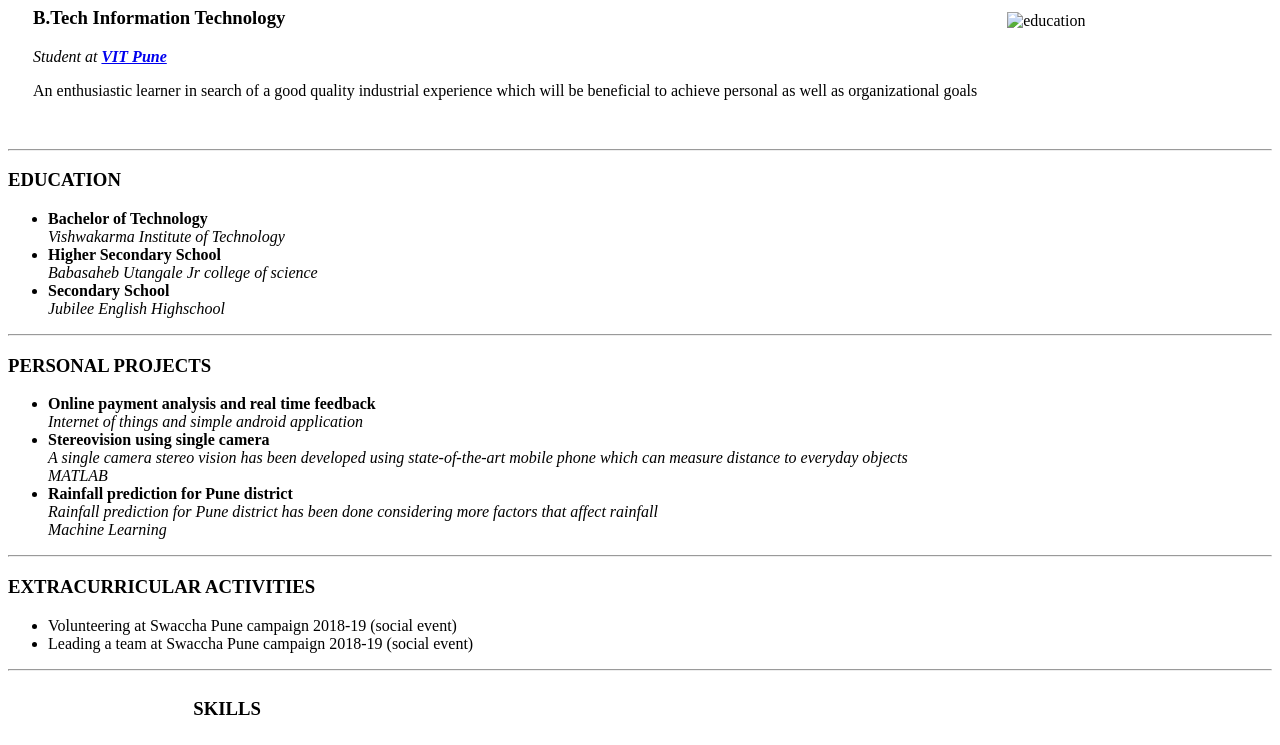
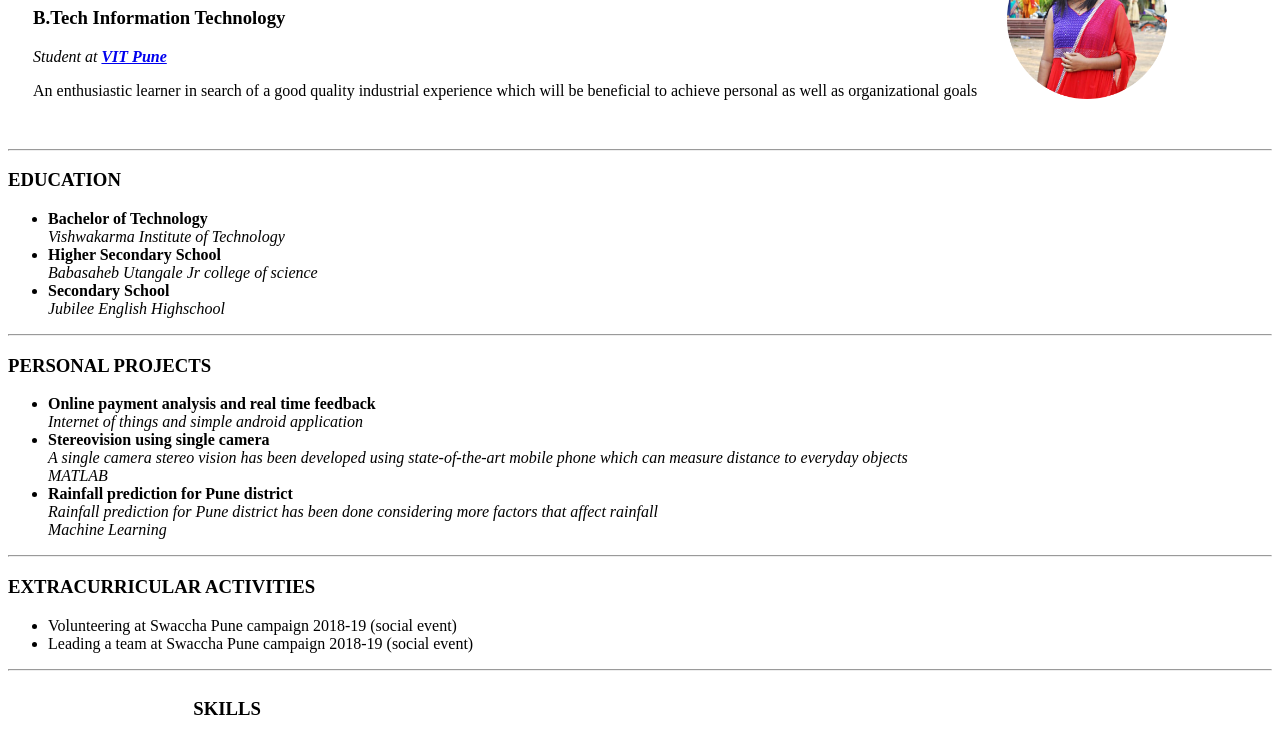
Before and after one commit to Dhanashree-Kachhawaha/cv, a plain HTML site: page index.html in a window 1280 px wide. Shown: the part 114-859 px from the top of the page. Drawn offline with Linux system fonts and the light colour scheme.

Commit message:
initial file

```diff
--- a/index.html
+++ b/index.html
@@ -29,7 +29,7 @@
                 <p> <em>Student at <strong><a href="http://www.vit.edu/">VIT Pune</a> </strong></em></p>
                 <p>
                     An enthusiastic learner in search of a good quality industrial experience which will be beneficial to achieve personal as well as organizational goals</td></p>
-                    <td> <img src="snaps\pic3.png" alt="education" width="160" height="160" > </td></tr>
+                    <td> <img src="pic3.png" alt="education" width="160" height="160" > </td></tr>
     </table>
 
 
```
